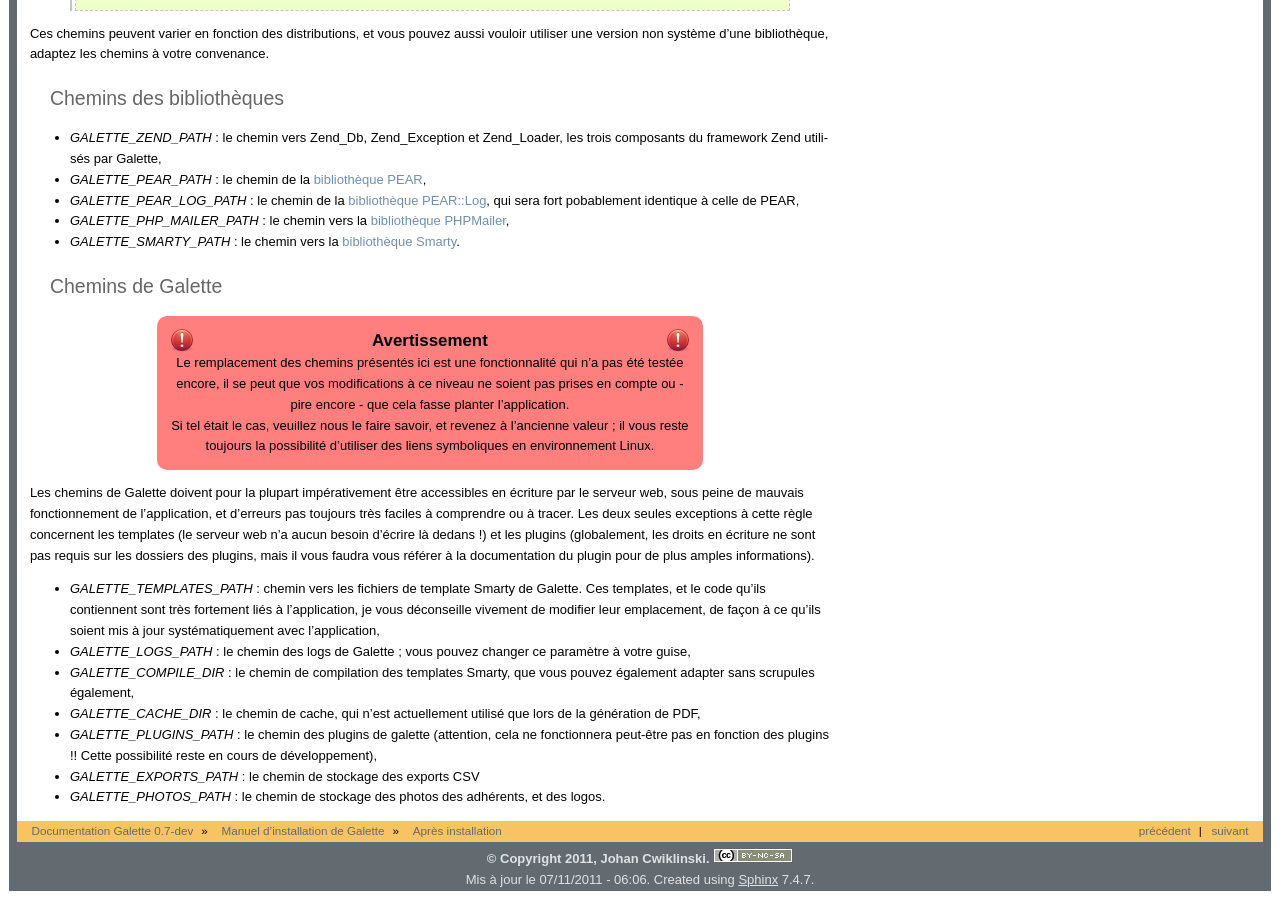
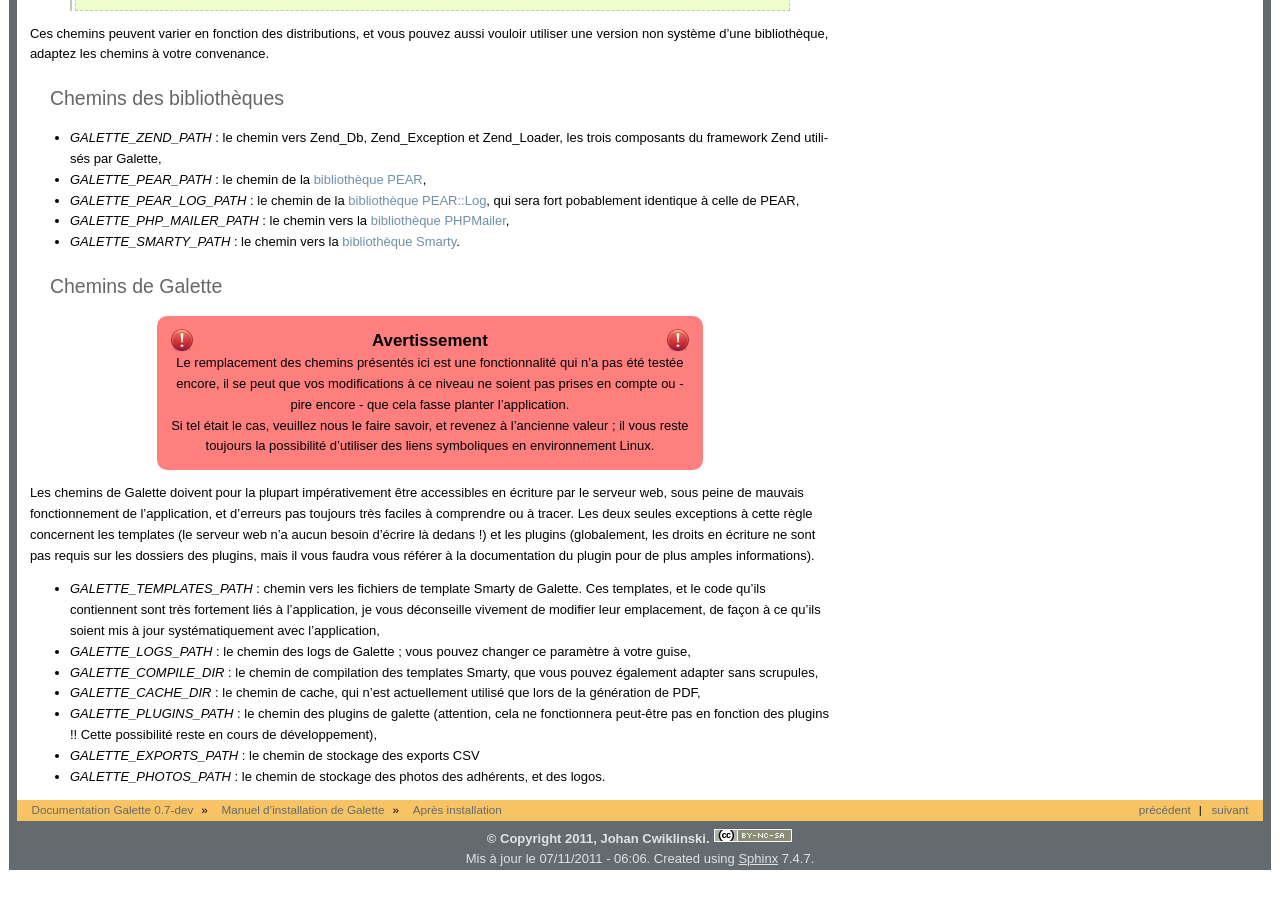
Before and after one commit to galette/galettedoc, a Sphinx documentation site: the page built from source/installation/postinstall.rst, in a window 1280 px wide and 900 px high, scrolled down 1166 px. Built offline with Sphinx 7.4.7, drawn with Linux system fonts in a browser that asks for light colours; after the commit the page ends 2045 px from its top, so only the background shows below that.

Commit message:
Répétition...

```diff
--- a/source/installation/postinstall.rst
+++ b/source/installation/postinstall.rst
@@ -73,7 +73,7 @@ Les chemins de Galette doivent pour la plupart impérativement être accessibles
 
 * `GALETTE_TEMPLATES_PATH` : chemin vers les fichiers de template Smarty de Galette. Ces templates, et le code qu'ils contiennent sont très fortement liés à l'application, je vous déconseille vivement de modifier leur emplacement, de façon à ce qu'ils soient mis à jour systématiquement avec l'application,
 * `GALETTE_LOGS_PATH` : le chemin des logs de Galette ; vous pouvez changer ce paramètre à votre guise,
-* `GALETTE_COMPILE_DIR` : le chemin de compilation des templates Smarty, que vous pouvez également adapter sans scrupules également,
+* `GALETTE_COMPILE_DIR` : le chemin de compilation des templates Smarty, que vous pouvez également adapter sans scrupules,
 * `GALETTE_CACHE_DIR` : le chemin de cache, qui n'est actuellement utilisé que lors de la génération de PDF,
 * `GALETTE_PLUGINS_PATH` : le chemin des plugins de galette (attention, cela ne fonctionnera peut-être pas en fonction des plugins !! Cette possibilité reste en cours de développement),
 * `GALETTE_EXPORTS_PATH` : le chemin de stockage des exports CSV
```
